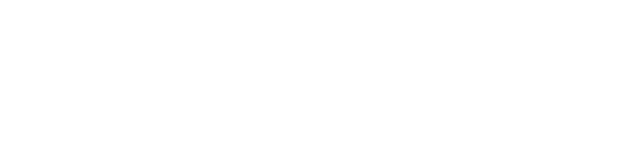
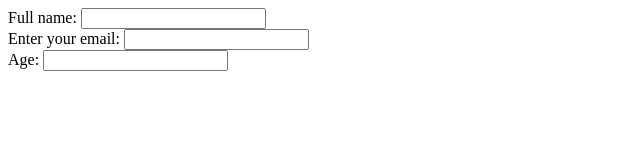
Before and after one commit to Gabriela-Serafin/Final-assignment1, a plain HTML site: page index.html in a window 1280 px wide. Shown: the whole page, without its empty margins (0-640 px from the left). Drawn offline with Linux system fonts and the light colour scheme.

Commit message:
Update index.html
Creating form

```diff
--- a/index.html
+++ b/index.html
@@ -6,6 +6,21 @@
     <title></title>
 </head>
 <body>
-
+    <section>
+        <form onsubmit="validateForm(event)">
+            <div class="form-group">
+                <label for="name">Full name:</label>
+                <input type="text" id="name" class="form-input" />
+            </div>
+            <div class="form-group">
+                <label for="email">Enter your email:</label>
+                <input type="email" id="email" name="email" class="form-input" />
+            </div>
+            <div class="form-group">
+                <label for="age">Age:</label>
+                <input type="number" id="age" class="form-input" />
+            </div>
+        </form>
+    </section>
 </body>
 </html>
```
